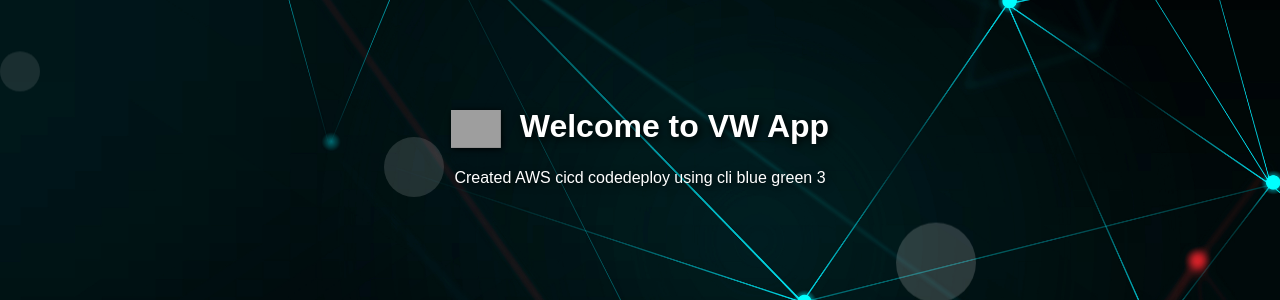
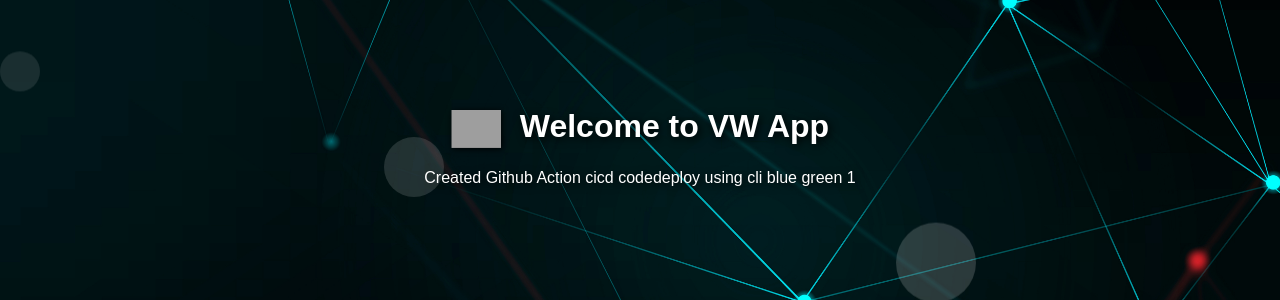
Before and after one commit to kiranannajagtap/webapp, a Flask app: page / in a window 1280 px wide. Shown: the part 175-475 px from the top of the page. Run offline with Flask 3, Linux system fonts and the light colour scheme; grey boxes are pictures that could not be loaded.

Commit message:
Update index.html

```diff
--- a/templates/index.html
+++ b/templates/index.html
@@ -11,7 +11,7 @@
             <img src="{{ url_for('static', filename='vw_logo.png') }}" alt="VW Logo" class="logo-inline">
             Welcome to VW App
         </h1>
-        <p>Created AWS cicd codedeploy using cli blue green 3</p>
+        <p>Created Github Action cicd codedeploy using cli blue green 1</p>
     </div>
 
     <!-- Moving circles -->
```
